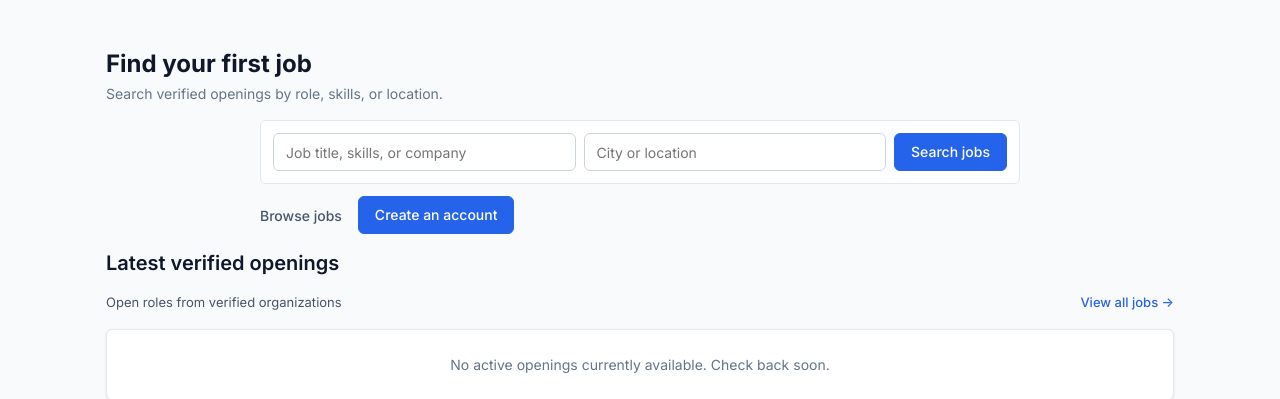
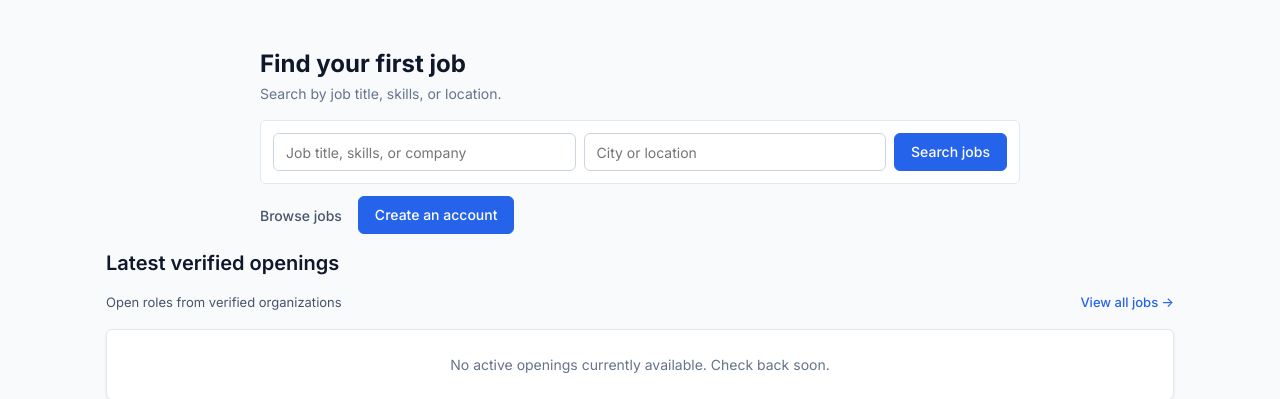
Before and after one commit to priyap24066-sudo/firsthope, a Django app: page / in a window 1280 px wide. Shown: the part 57-456 px from the top of the page. Run offline with Django 5.2, Linux system fonts and the light colour scheme; data that the repository does not hold is empty.

Commit message:
Home page UI

```diff
--- a/static/css/main.css
+++ b/static/css/main.css
@@ -1052,12 +1052,16 @@ body:has(.coach-card) .footer {
 }
 
 .home-hero h1 {
+  max-width: 760px;
+  margin-right: auto;
+  margin-left: auto;
   margin-bottom: var(--space-1);
   color: var(--text-primary);
 }
 
 .home-hero-subtitle {
-  margin: 0 0 var(--space-4);
+  max-width: 760px;
+  margin: 0 auto var(--space-4);
   color: var(--text-muted);
 }
 
--- a/templates/home.html
+++ b/templates/home.html
@@ -6,7 +6,7 @@
 <!-- Search Hero Section -->
 <section class="home-hero">
     <h1>Find your first job</h1>
-    <p class="home-hero-subtitle">Search verified openings by role, skills, or location.</p>
+    <p class="home-hero-subtitle">Search by job title, skills, or location.</p>
 
     <!-- Main Job Search Bar -->
     <div class="home-search-panel">
```
